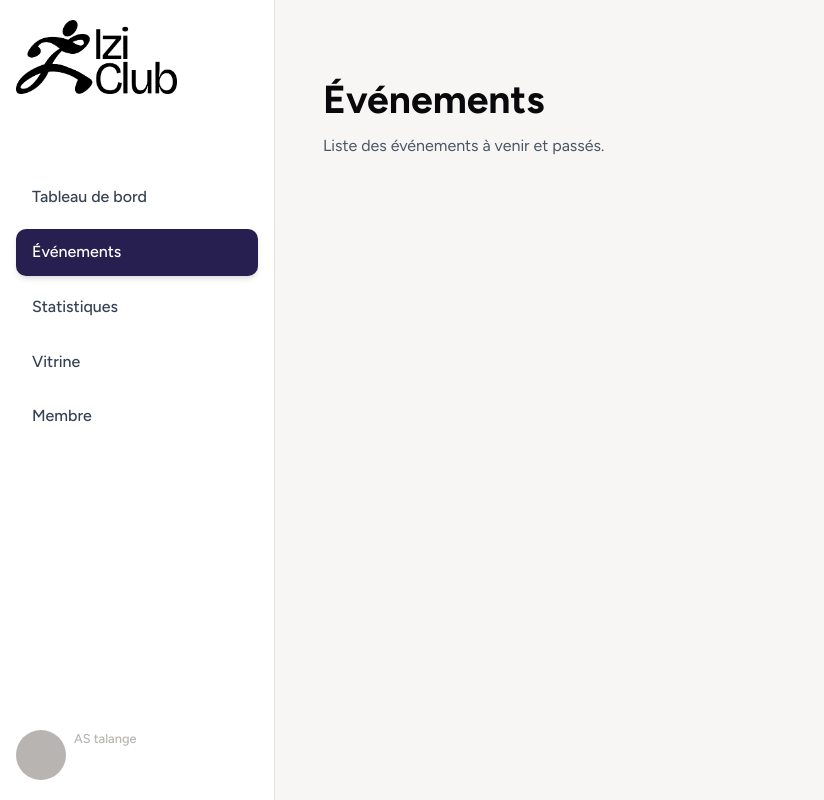
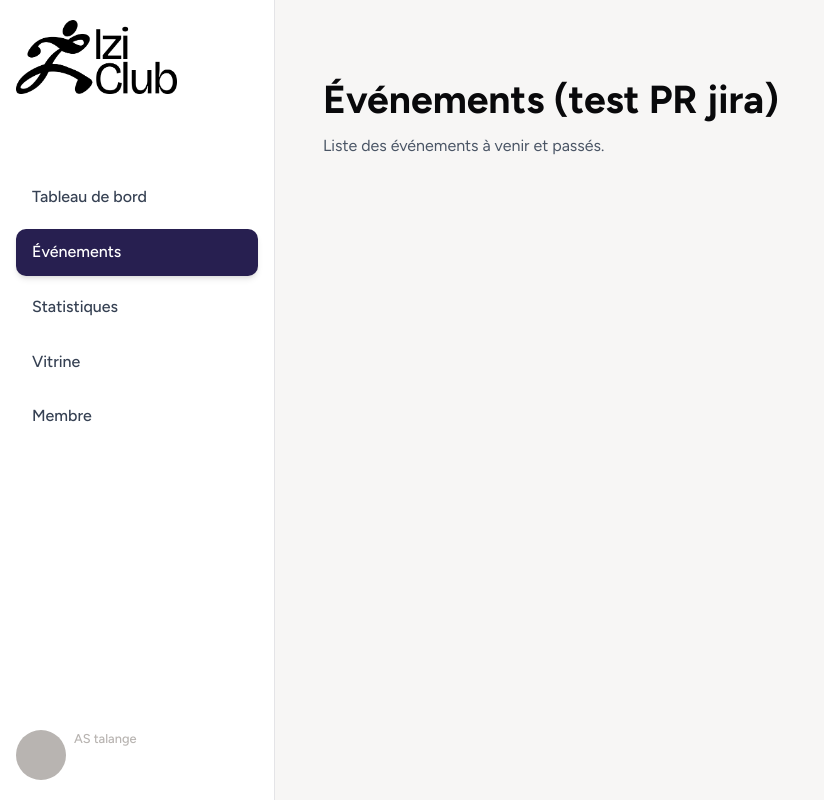
Before and after one commit to iziClub/eip-project, a Next.js app in the folder monorepo/apps/web/: page /events in a window 1280 px wide. Shown: the whole page, without its empty margins (0-824 px from the left). Built offline with nearby package versions, Linux system fonts and the light colour scheme; no server answers.

Commit message:
test: PR linked on Jira

```diff
--- a/monorepo/apps/web/src/app/(protected)/events/page.tsx
+++ b/monorepo/apps/web/src/app/(protected)/events/page.tsx
@@ -1,7 +1,7 @@
 export default function EventsPage() {
   return (
     <div className="p-6">
-      <h1 className="text-2xl font-bold">Événements</h1>
+      <h1 className="text-2xl font-bold">Événements (test PR jira)</h1>
       <p className="text-gray-600 mt-2">Liste des événements à venir et passés.</p>
     </div>
   );
```
